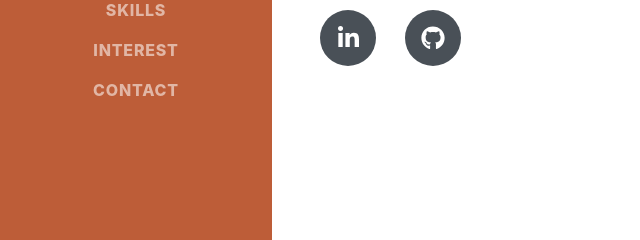
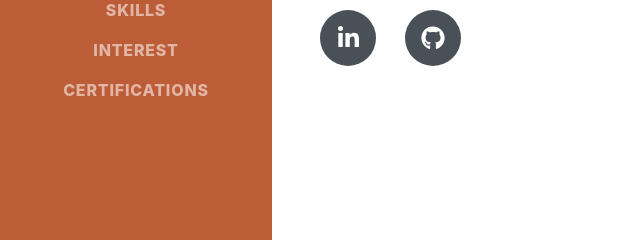
Before and after one commit to eunbibi/anna-e-seo, a plain HTML site: page index.html in a window 1280 px wide. Shown: the part 522-762 px from the top of the page, 0-640 px from the left. Drawn offline with nearby package versions, Linux system fonts and the light colour scheme; a web font is replaced by a local one.

Commit message:
Update index.html

```diff
--- a/index.html
+++ b/index.html
@@ -33,7 +33,7 @@
                 <li class="nav-item"><a class="nav-link js-scroll-trigger" href="#projects">Projects</a></li>
                 <li class="nav-item"><a class="nav-link js-scroll-trigger" href="#skills">Skills</a></li>
                 <li class="nav-item"><a class="nav-link js-scroll-trigger" href="#interest">Interest</a></li>
-                <li class="nav-item"><a class="nav-link js-scroll-trigger" href="#contact">Contact</a></li>
+                <li class="nav-item"><a class="nav-link js-scroll-trigger" href="#certifications">Certifications</a></li>
             </ul>
         </div>
     </nav>
@@ -320,7 +320,7 @@
             </section>
             <hr class="m-0" />
             <!-- Certifications-->
-            <section class="resume-section" id="contact">
+            <section class="resume-section" id="certifications">
                 <div class="resume-section-content">
                     <h2 class="mb-5">Certifications</h2>
                     <div class="d-flex flex-column flex-md-row justify-content-between mb-5">
```
